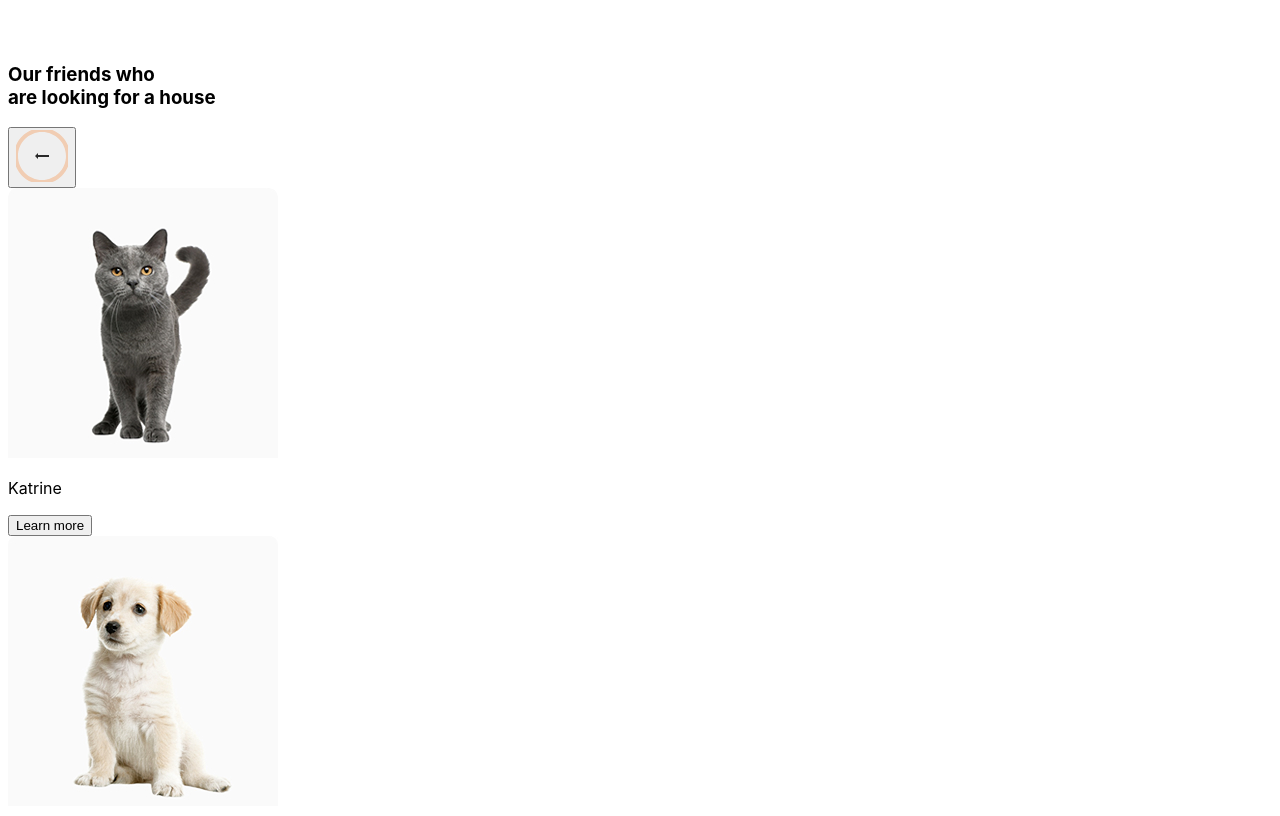
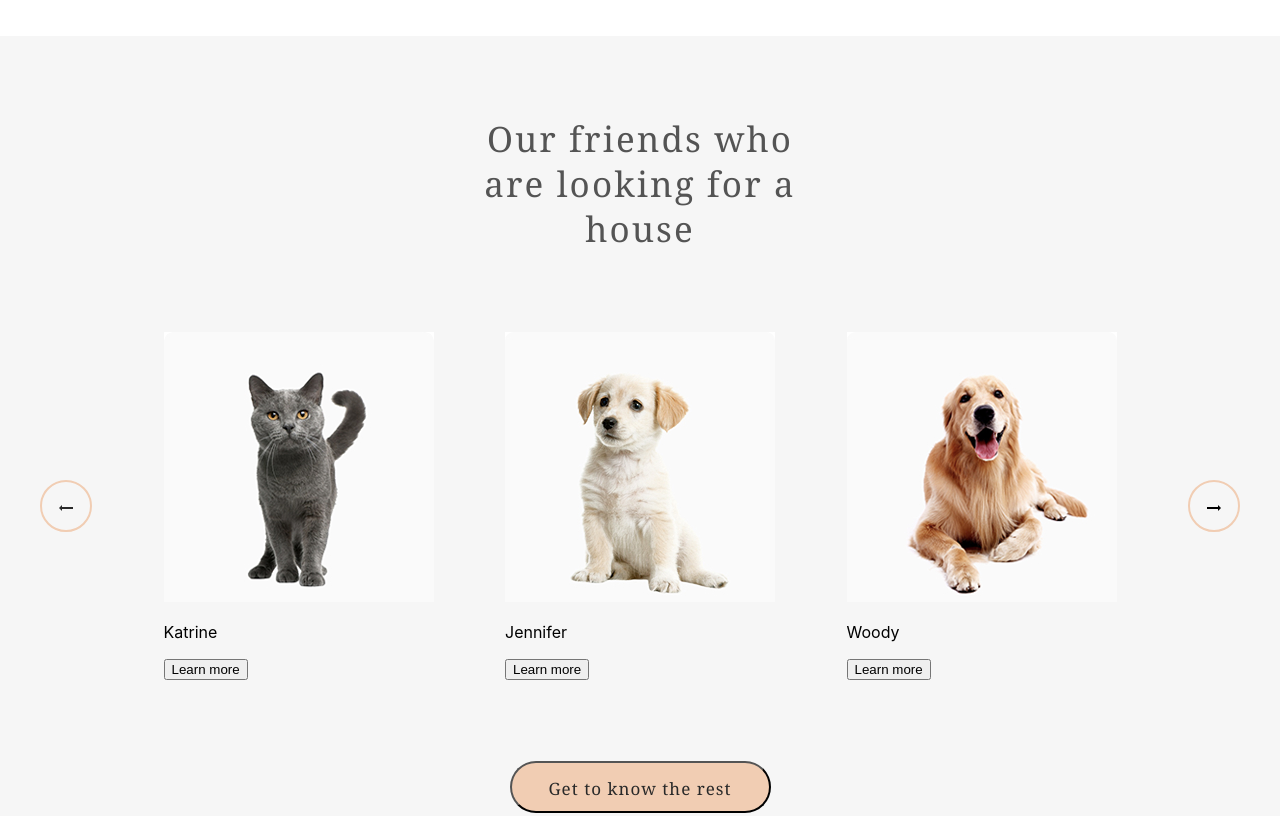
Before and after one commit to VladimirVolvakov/shelter, a plain HTML site: page shelter/pages/main/index.html in a window 1280 px wide. Shown: the part 1540-2356 px from the top of the page. Drawn offline with Linux system fonts and the light colour scheme.

Commit message:
feat: add main section-pets styles

```diff
--- a/shelter/pages/main/index.html
+++ b/shelter/pages/main/index.html
@@ -91,17 +91,13 @@
 
 
             <section id="pets">
+                <div class="pets">
                 <div class="pets-content">
                     <h3 class="heading">Our friends who<br>are looking for a house</h3>
 
                     <div class="slider">
-                <button>
-                    <img
-                        src="../../assets/icons/button_arrow_left.svg"
-                        alt="Move slider to the left"
-                        height="52"
-                        width="52"
-                    >
+                        <button class="button-arrow">
+                            <img src="../../assets/icons/arrow_left.png" alt="Previous">
                         </button>
 
                         <div class="card">
@@ -143,21 +139,17 @@
                             </button>
                         </div>
 
-                <button type="button">
-                    <img
-                        src="../../assets/icons/button_arrow_right.svg"
-                        alt="Move slider to the right"
-                        height="52"
-                        width="52"
-                    >
+                        <button class="button-arrow">
+                            <img src="../../assets/icons/arrow_right.png" alt="Next">
                         </button>
                     </div>
 
-            <button>
+                    <button class="button-primary">
                         <a href="../pets/index.html">
                             Get to know the rest
                         </a>
                     </button>
+                </div>
                 </div>
             </section>
 
--- a/shelter/pages/main/style.css
+++ b/shelter/pages/main/style.css
@@ -17,6 +17,7 @@
 }
 
 body {
+    margin: 0;
     font-family: 'Inter', sans-serif;
     font-weight: 400;
 }
@@ -139,7 +140,6 @@ header .lower-logo {
     font-size: 44px;
     line-height: 57px;
     color: #FFFFFF;
-    /* padding: 0; */
     margin: 0;
     width: 310px;
 }
@@ -178,6 +178,7 @@ header .lower-logo {
 
 #about {
     height: 588px;
+    margin: 0;
 }
 
 .about-content {
@@ -199,7 +200,7 @@ header .lower-logo {
     width: 430px;
 }
 
-.about-shelter-content h3 {
+h3 {
     font-family: Georgia, 'Times New Roman', Times, serif;
     font-style: normal;
     font-weight: 400;
@@ -207,11 +208,60 @@ header .lower-logo {
     line-height: 45px;
     letter-spacing: 0.06em;
     color: #545454;
+    margin: 0;
+}
+.about-shelter-content h3 {
     width: 370px;
-    margin: 0;
 }
 
 .about-shelter-content .paragraph-l {
     color: #4C4C4C;
     margin-top: 25px;
 }
+
+
+
+
+.pets {
+    box-sizing: border-box;
+    height: 877px;
+    width: 1280px;
+    background: #F6F6F6;
+    padding: 80px 40px 100px 40px;
+}
+
+.pets-content {
+    height: 697px;
+    width: 1200px;
+    display: flex;
+    flex-direction: column;
+    justify-content: space-between;
+    align-items: center;
+}
+
+.pets-content h3 {
+    width: 400px;
+    text-align: center;
+}
+
+.pets-content .button-primary {
+    width: 261px;
+}
+
+.pets-content .slider {
+    align-self: center;
+    width: 1200px;
+    height: 435px;
+    display: flex;
+    justify-content: space-between;
+    align-items: center;
+}
+
+.button-arrow {
+    width: 52px;
+    height: 52px;
+    border: 2px solid #F1CDB3;
+    box-sizing: border-box;
+    border-radius: 100px;
+    background-color: #F6F6F6;
+}
```
Also changed, not shown: shelter/assets/icons/arrow_left.png (added), shelter/assets/icons/arrow_right.png (added), shelter/assets/icons/button_arrow_left.png (added), shelter/assets/icons/button_arrow_left.svg (deleted), shelter/assets/icons/button_arrow_right.png (added), shelter/assets/icons/button_arrow_right.svg (deleted). Lines whose indentation alone changed are shown as unchanged.
